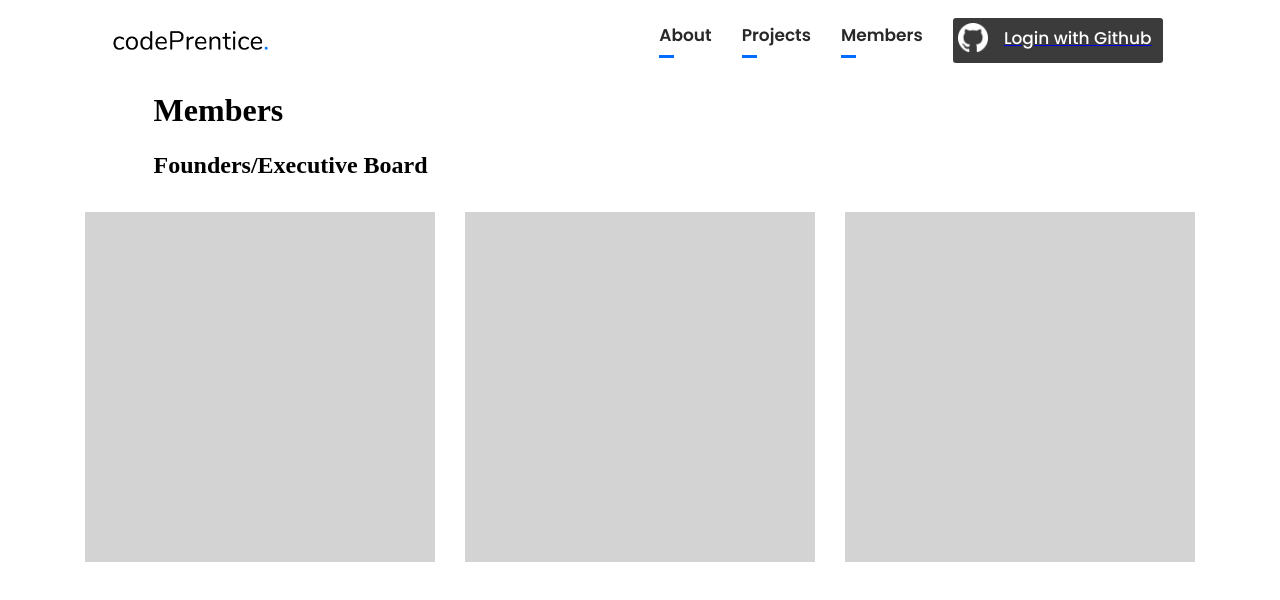
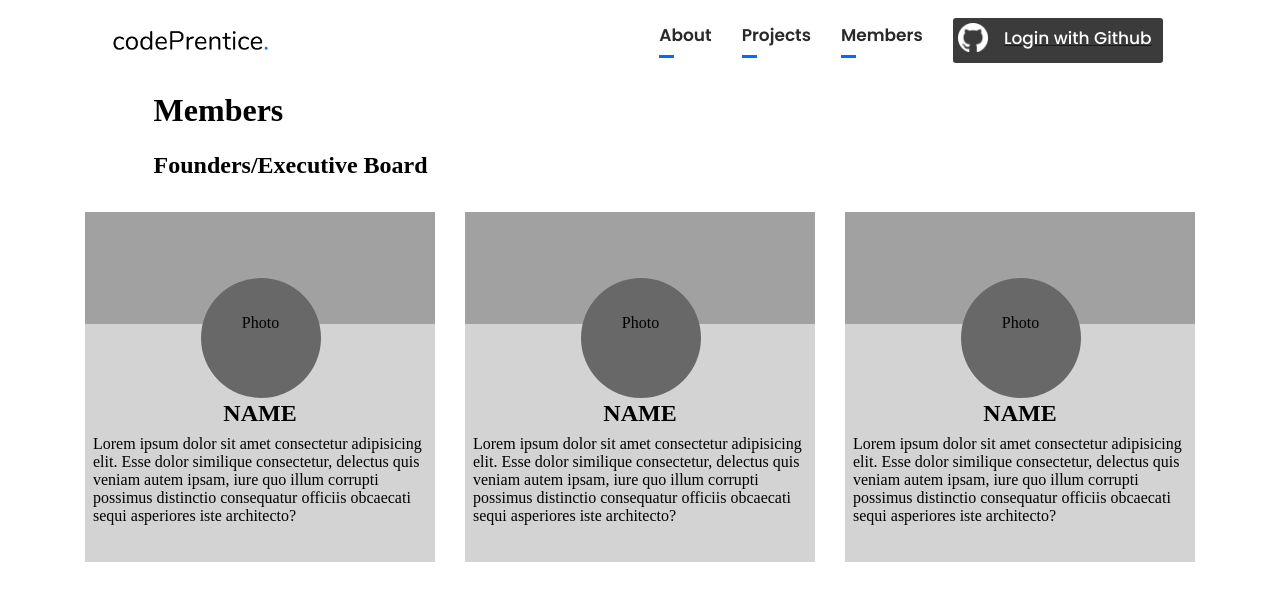
Before and after one commit to codeprentice-org/codeprentice-site-revamped, a React (Create React App) app in the folder frontend/: page /members in a window 1280 px wide. Shown: the top 600 px of the page. Built offline with nearby package versions, Linux system fonts and the light colour scheme.

Commit message:
Completed founding members

```diff
--- a/frontend/src/components/members-page/member/members_page.css
+++ b/frontend/src/components/members-page/member/members_page.css
@@ -18,6 +18,11 @@
     margin: 18px;
 }
 
+@media only screen and (max-width: 450px) {
+    .founder_members {
+        flex-direction: column;
+    }
+}
 
 .member_body {
     height: 350px;
@@ -26,3 +31,35 @@
     border: black;
     margin: 15px;
 }
+
+.upper_part{
+    height: 32%;
+    width: 350px;
+    background-color: rgb(161, 161, 161);
+}
+
+.photo {
+    height: 120px;
+    width: 120px;
+    background-color: rgb(105, 104, 104);
+    border-radius: 50%;
+    margin-top: -13%;
+    margin-left: 33%;
+}
+
+.name {
+    display: flex;
+    justify-content: center;
+    margin-top: 2px;
+}
+
+.about {
+    height: 38%;
+    width: 350px;
+    padding: 8px;
+}
+
+.member_photo {
+    text-align: center;
+    padding: 30% 0;
+}
--- a/frontend/src/components/members-page/members_page.tsx
+++ b/frontend/src/components/members-page/members_page.tsx
@@ -12,12 +12,44 @@ const Members: React.FC<MembersProps> = () => {
             <h2 className="founder_heading">Founders/Executive Board</h2>
             <div className="founder_members">
                 <div className="member_body">
+                    <div className="upper_part">
+
+                    </div>
+                    <div className="photo">
+                        <p className="member_photo">Photo</p>
+                    </div>
+                    <h2 className="name">NAME</h2>
+                    <div className="about">
+                        <p>Lorem ipsum dolor sit amet consectetur adipisicing elit. Esse dolor similique consectetur, delectus quis veniam autem ipsam, iure quo illum corrupti possimus distinctio consequatur
+                            officiis obcaecati sequi asperiores iste architecto?</p>
+                    </div>
+                </div>
+                <div className="member_body">
+                    <div className="upper_part">
+
+                    </div>
+                    <div className="photo">
+                        <p className="member_photo">Photo</p>
+                    </div>
+                    <h2 className="name">NAME</h2>
+                    <div className="about">
+                        <p>Lorem ipsum dolor sit amet consectetur adipisicing elit. Esse dolor similique consectetur, delectus quis veniam autem ipsam, iure quo illum corrupti possimus distinctio consequatur
+                            officiis obcaecati sequi asperiores iste architecto?</p>
+                    </div>
 
                 </div>
                 <div className="member_body">
+                    <div className="upper_part">
 
-                </div>
-                <div className="member_body">
+                    </div>
+                    <div className="photo">
+                        <p className="member_photo">Photo</p>
+                    </div>
+                    <h2 className="name">NAME</h2>
+                    <div className="about">
+                        <p>Lorem ipsum dolor sit amet consectetur adipisicing elit. Esse dolor similique consectetur, delectus quis veniam autem ipsam, iure quo illum corrupti possimus distinctio consequatur
+                            officiis obcaecati sequi asperiores iste architecto?</p>
+                    </div>
 
                 </div>
             </div>
```
